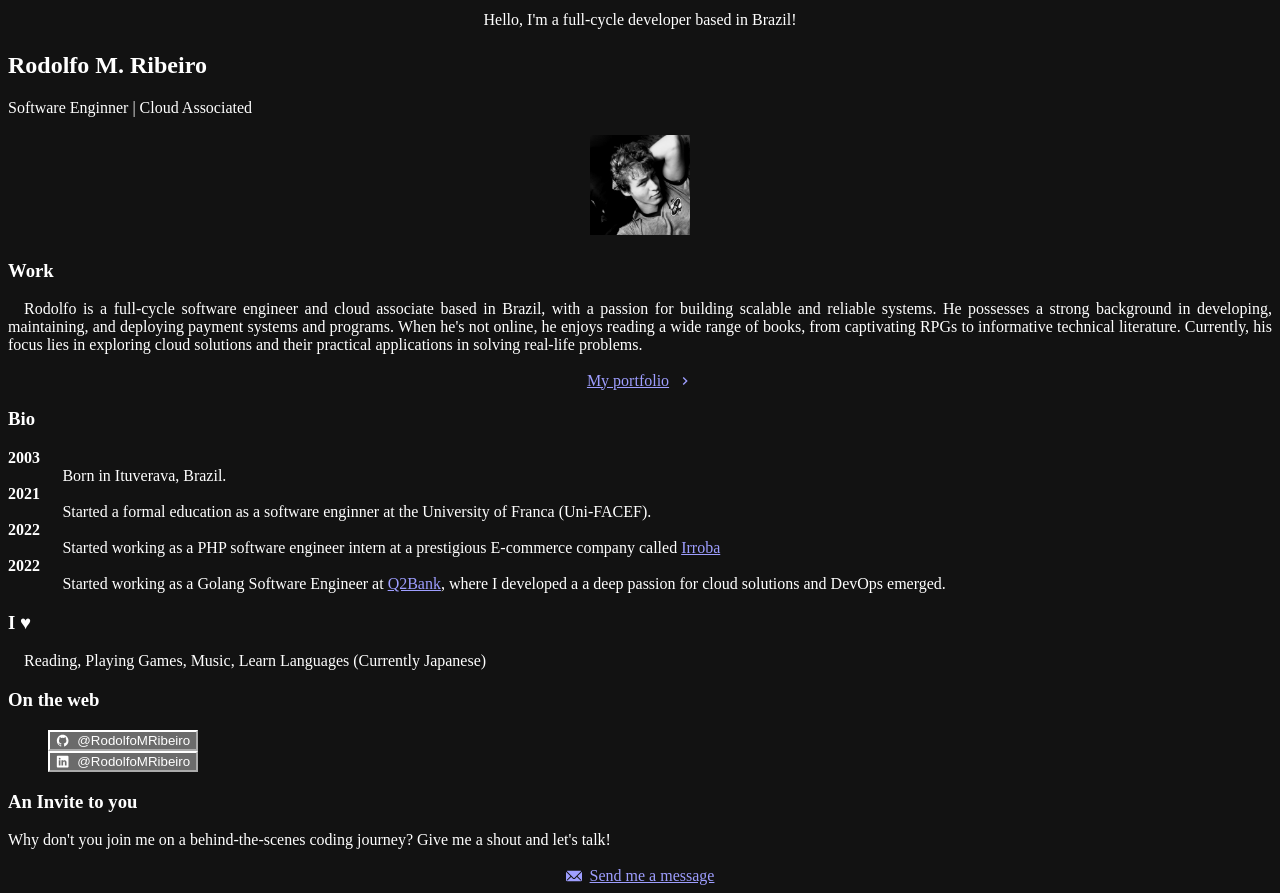
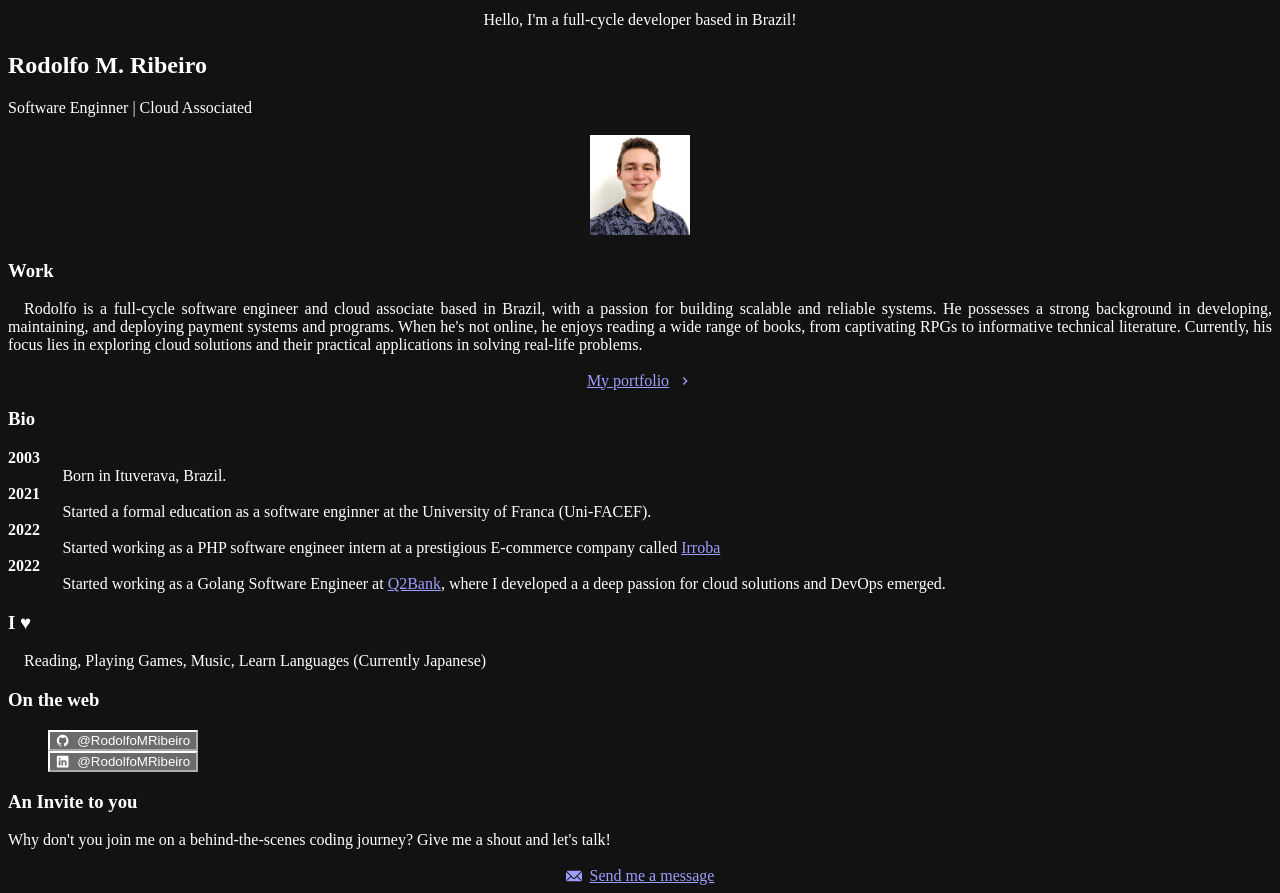
Before and after one commit to RodolfoMRibeiro/portfolio, a Next.js app: page / in a window 1280 px wide. Built offline with nearby package versions, Linux system fonts and the light colour scheme.

Commit message:
refactor: remove old profile picture

```diff
--- a/pages/index.js
+++ b/pages/index.js
@@ -59,7 +59,7 @@ const Page = () => {
             align="center"
           >
             <ProfileImage
-              src="/images/rodolfo.jpg"
+              src="/images/rodolfo.png"
               alt="Profile image"
               borderRadius="full"
               width="100"
```
Also changed, not shown: public/images/rodolfo.jpg (deleted), public/images/rodolfo.png (added).
